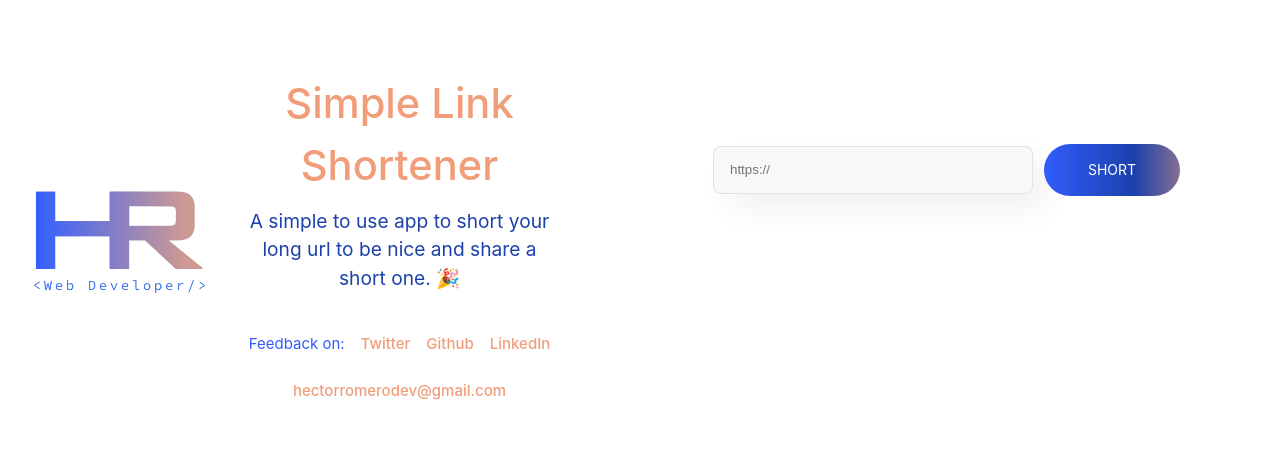
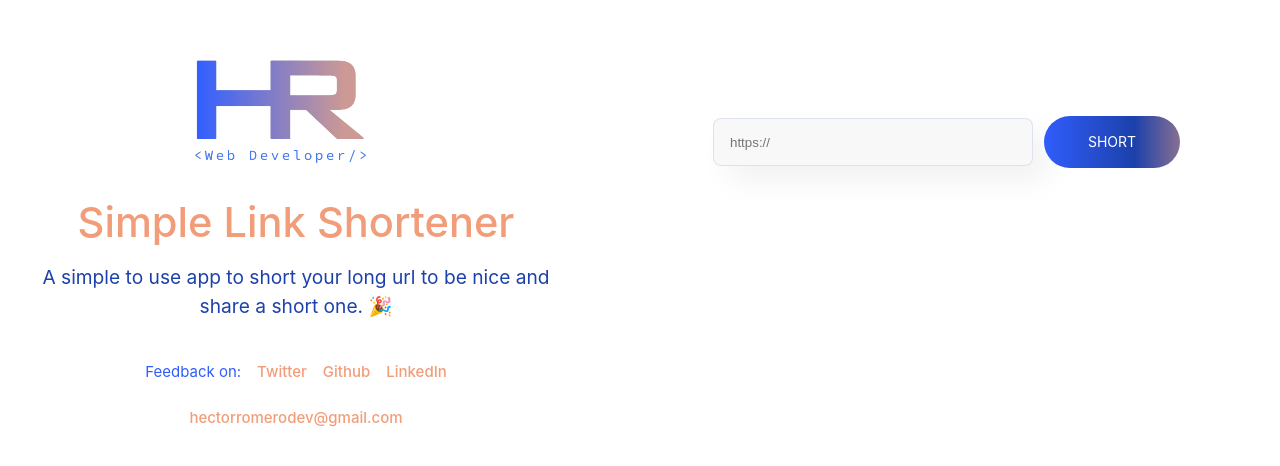
Before and after one commit to hectorromerodev/link-shortener, a Vue app: page / in a window 1280 px wide. Shown: the part 158-624 px from the top of the page. Built offline with nearby package versions, Linux system fonts and the light colour scheme.

Commit message:
update flex app

```diff
--- a/src/App.vue
+++ b/src/App.vue
@@ -39,8 +39,10 @@ header {
 @media (min-width: 1024px) {
   header {
     display: flex;
+    flex-direction: column;
     place-items: center;
     padding-right: calc(var(--section-gap) / 2);
+    gap: 2rem;
   }
 
   .logo {
```
